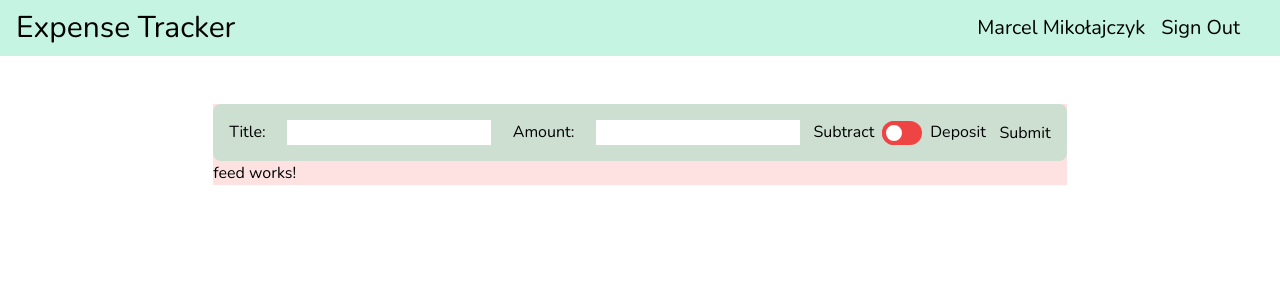
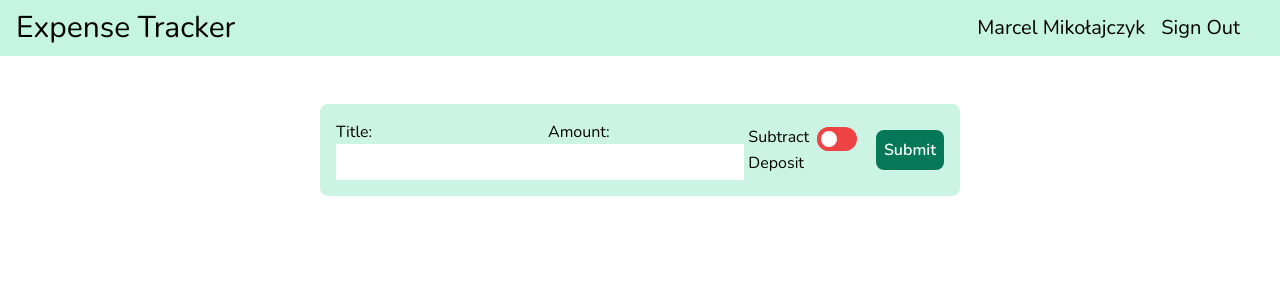
Before and after one commit to marcelpolakS19133/expense-tracker, an Angular app: page / in a window 1280 px wide. Shown: the top 300 px of the page. Built offline with nearby package versions, Linux system fonts and the light colour scheme; no server answers.

Commit message:
feed and new entry box

```diff
--- a/src/app/app.component.html
+++ b/src/app/app.component.html
@@ -1,7 +1,7 @@
 <app-navbar class="font-body"></app-navbar>
 <div class="font-body w-screen h-full flex flex-col items-center mt-12">
 
-  <div class="w-2/3 bg-red-100">
+  <div class="w-1/2">
     <app-new-entry-form></app-new-entry-form>
     <app-feed></app-feed>
   </div>
--- a/src/app/feed/feed.component.html
+++ b/src/app/feed/feed.component.html
@@ -1 +1,13 @@
-<p>feed works!</p>
+<div *ngFor="let exp of expenses | async; index as id">
+
+  <div class="flex justify-between items-center mt-2 p-2  border-2 rounded-lg shadow-lg">
+
+    <div class="flex flex-col">
+      <span class="text-2xl font-bold">{{exp.title}}</span>
+      <span class="text-lg">{{exp.category}}</span>
+    </div>
+
+    <span class="text-3xl font-bold">{{exp.price | currency}}</span>
+
+  </div>
+</div>
--- a/src/app/feed/feed.component.ts
+++ b/src/app/feed/feed.component.ts
@@ -1,4 +1,8 @@
 import { Component, OnInit } from '@angular/core';
+import { ExpensesService } from '../expenses.service';
+import { Expense } from '../models/expense';
+import { Account } from '../models/account';
+import { BehaviorSubject } from 'rxjs';
 
 @Component({
   selector: 'app-feed',
@@ -7,9 +11,14 @@ import { Component, OnInit } from '@angular/core';
 })
 export class FeedComponent implements OnInit {
 
-  constructor() { }
+  constructor(private expenseService: ExpensesService) { }
+
+  expenses = new BehaviorSubject<Expense[]>([]);
 
   ngOnInit(): void {
+    this.expenseService.subscribe(this.expenses);
+    console.log(this.expenses);
   }
 
+
 }
--- a/src/app/new-entry-form/new-entry-form.component.html
+++ b/src/app/new-entry-form/new-entry-form.component.html
@@ -1,12 +1,15 @@
 <div class="w-full rounded-lg bg-green-400 bg-opacity-25">
 
-  <form action="post" class="p-4 flex justify-between">
+  <form action="post" class="p-4 flex justify-between items-center">
+    <div>
+      <label for="title" class="mr-2">Title:</label>
+      <input type="text" name="title" id="title" class="h-9">
+    </div>
 
-    <label for="title" class="mr-2">Title:</label>
-    <input type="text" name="title" id="title">
-
-    <label for="amount" class="ml-2 mr-2">Amount:</label>
-    <input type="text" name="amount" id="amount">
+    <div>
+      <label for="amount" class="ml-2 mr-2">Amount:</label>
+      <input type="number" name="amount" id="amount" class="h-9">
+    </div>
 
     <div>
       <label for="toggle" class="mr-2">Subtract</label>
@@ -21,7 +24,7 @@
 
 
 
-    <button type="submit">Submit</button>
+    <button type="submit" class="bg-green-700 text-white font-semibold hover:bg-blue-500 duration-300  p-2 rounded-lg">Submit</button>
 
 
 
```
